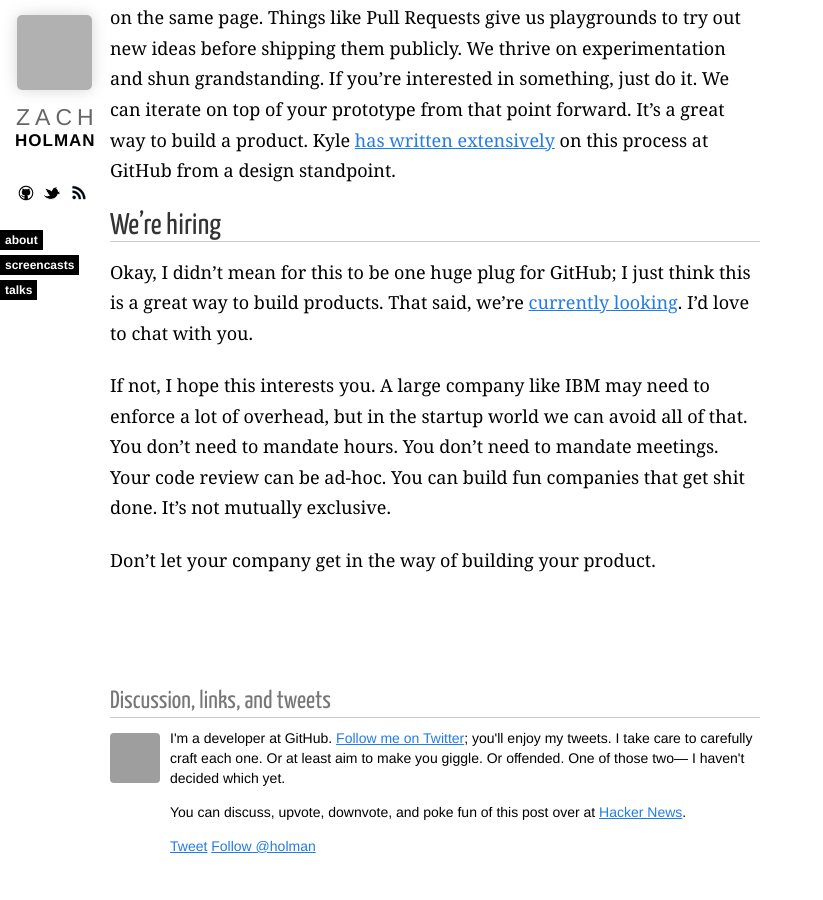
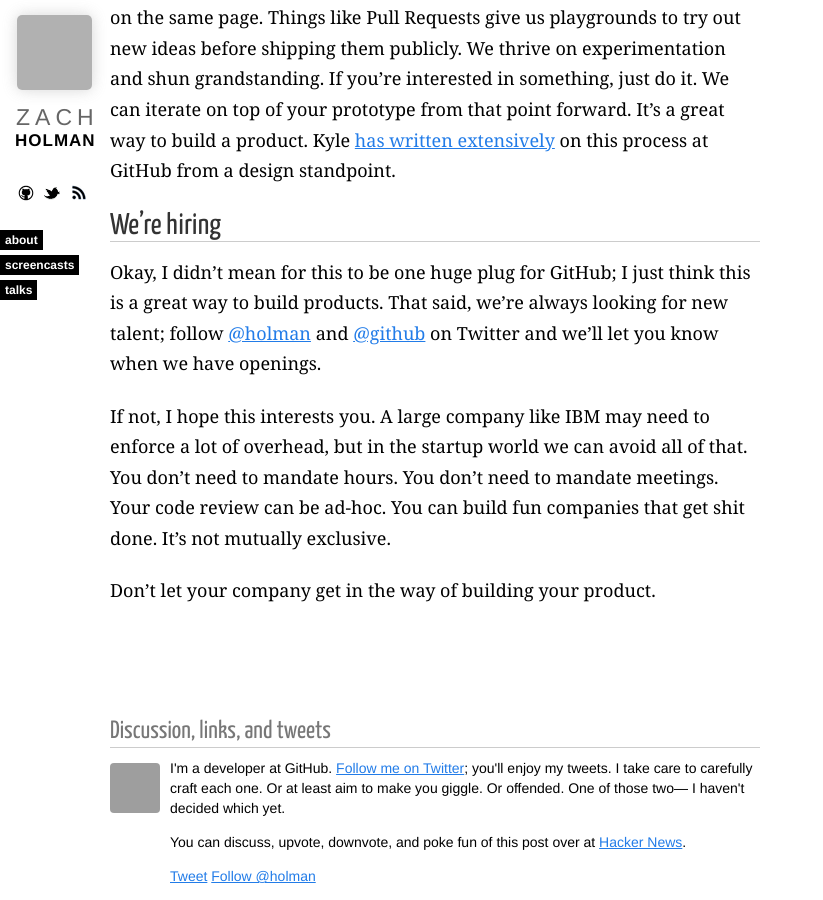
Before and after one commit to broccolini/designertocoder.github.com, a Jekyll site: the page built from _posts/2011-08-18-how-github-works-creativity.markdown, in a window 1280 px wide and 900 px high, scrolled down 1941 px, cut to the strip 0-900 px from the top of the window. Shown: the whole strip, without its empty margins (0-823 px from the left). Built offline with Jekyll 4.4.1, drawn with Linux system fonts in a browser that asks for light colours; nearby versions of some CDN libraries; Markdown is read by kramdown in place of the engine named in the settings; comment, search, counter and statistics services are not loaded; grey boxes are pictures that could not be loaded.

Commit message:
update on posting link

```diff
--- a/_posts/2011-08-18-how-github-works-creativity.markdown
+++ b/_posts/2011-08-18-how-github-works-creativity.markdown
@@ -84,8 +84,10 @@ design standpoint.
 ## We're hiring
 
 Okay, I didn't mean for this to be one huge plug for GitHub; I just think this
-is a great way to build products. That said, we're [currently looking][job].
-I'd love to chat with you.
+is a great way to build products. That said, we're always looking for new
+talent; follow [@holman](http://twitter.com/holman) and
+[@github](http://twitter.com/github) on Twitter and we'll let you know when we
+have openings.
 
 If not, I hope this interests you. A large company like IBM may need to enforce
 a lot of overhead, but in the startup world we can avoid all of that.  You
```
